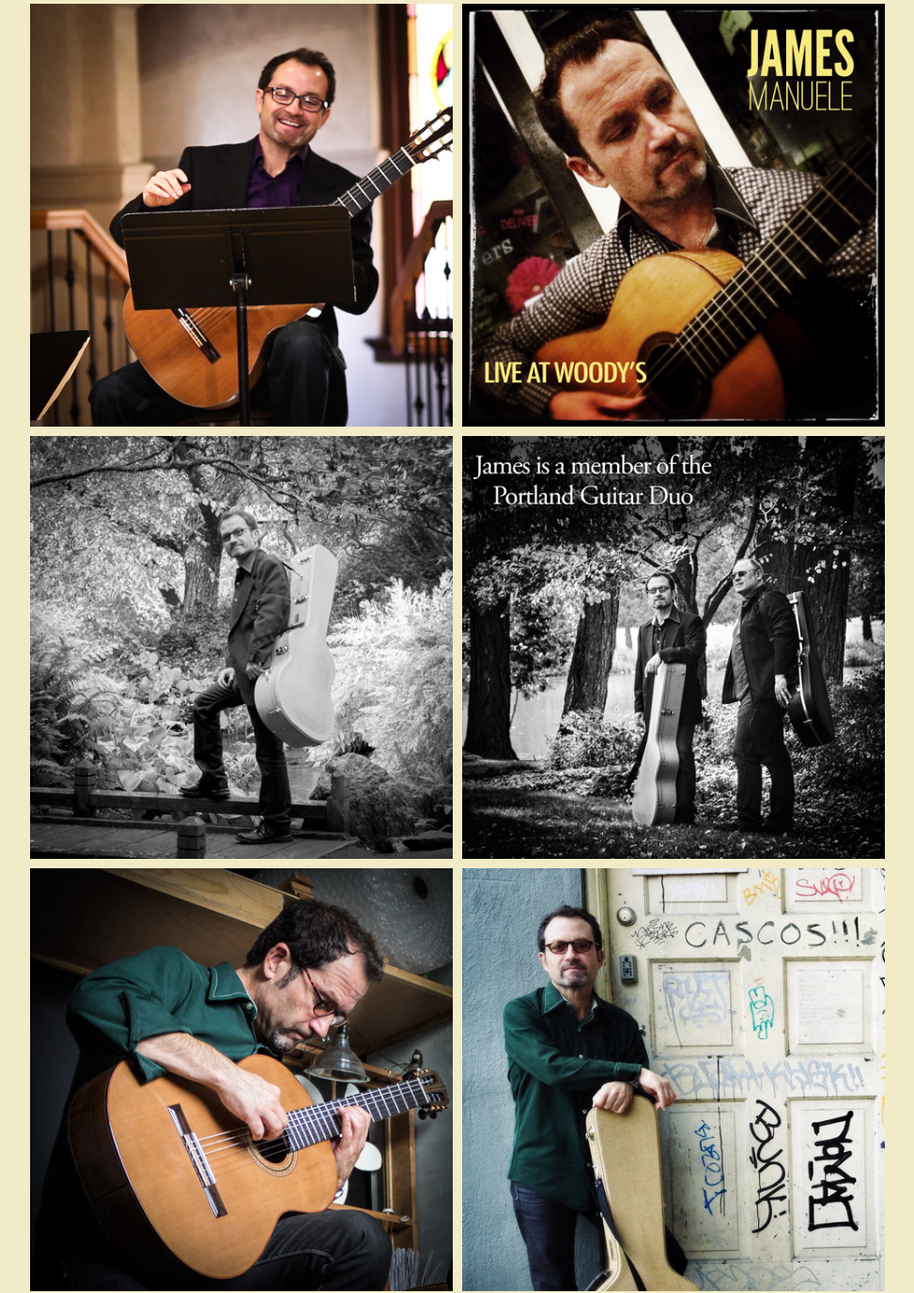
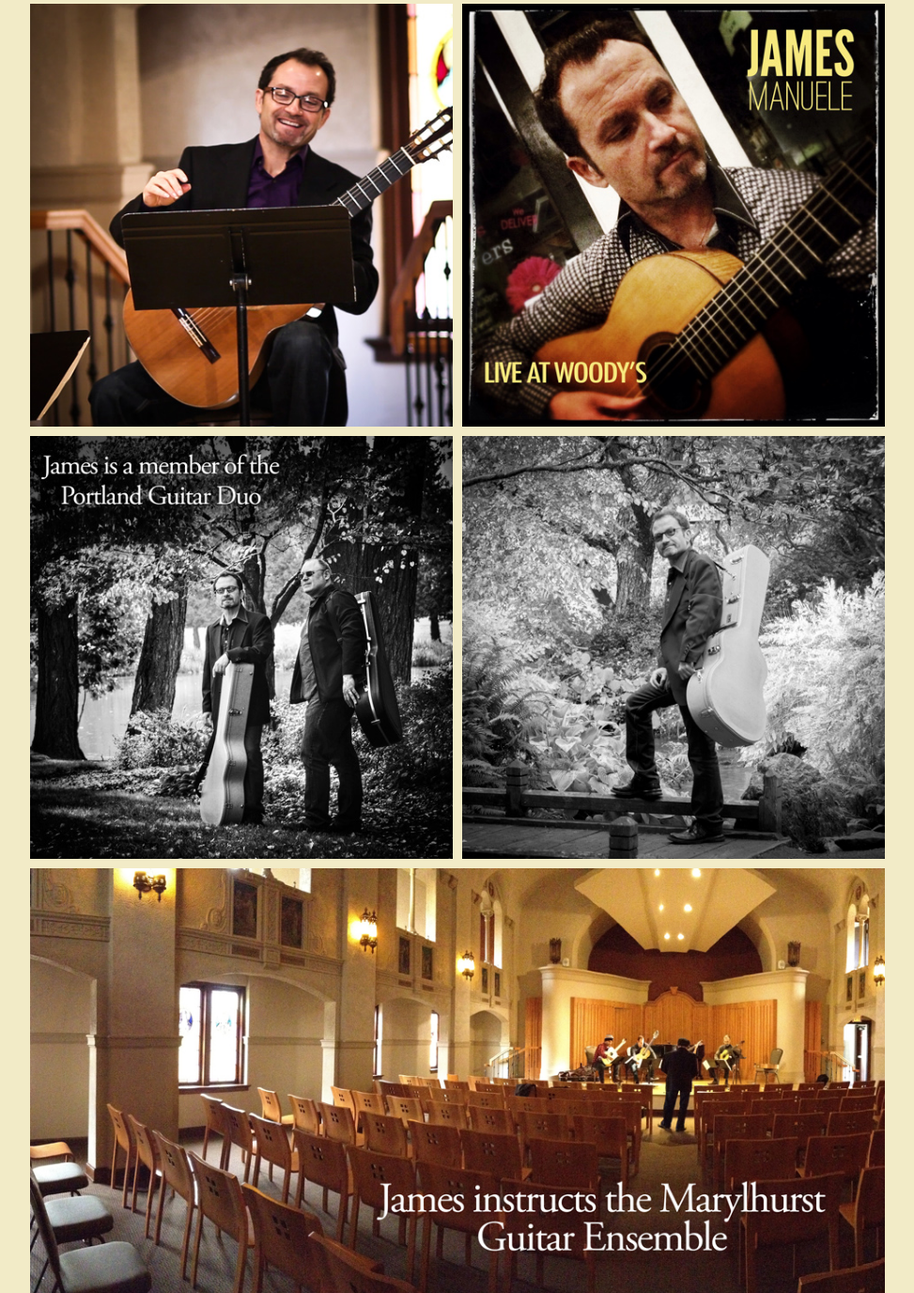
Before and after one commit to X10project/manuele, a PHP site: page / in a window 1280 px wide. Shown: the part 1524-2900 px from the top of the page at 94% size, without its empty margins (153-1126 px from the left). Run offline with PHP 8.4, Linux system fonts and the light colour scheme; some libraries are stand-ins or nearby versions.

Commit message:
Change CSS border / home page

```diff
--- a/css/styles.css
+++ b/css/styles.css
@@ -31,7 +31,7 @@ a:hover {
 
 /* -------------------------------------------------------content structure */
 nav, .card {
-	border: 3px solid transparent;
+	border: 3px solid #f2ebc7;
 }
 nav {
 	border-top: none;
@@ -53,7 +53,7 @@ nav {
 		width: 80%;
 	}
 	nav, .card {
-		border: 5px solid transparent;
+		border: 5px solid #f2ebc7;
 	}
 	nav {
 		border-top: none;
--- a/home.html
+++ b/home.html
@@ -54,18 +54,15 @@
 		<img class="u-max-full-width card" src="img/manuele-tall-portrait.jpg" alt="">
 		<img class="u-max-full-width card" src="img/manuele-about-noir.jpg" alt="">
 		<img class="u-max-full-width card" src="img/manuele-walking-2.gif" alt="">
-
 		<img class="u-max-full-width card" src="img/manuele-about-smile-2.jpg" alt="">
 		<img class="u-max-full-width card" src="img/manuele-live-woodys.jpg" alt="">
+		<img class="u-max-full-width card" src="img/manuele-home-pdxduo.jpg" alt="">
 		<img class="u-max-full-width card" src="img/manuele-about-bw-port.jpg" alt="">
-		<img class="u-max-full-width card" src="img/manuele-home-pdxduo.jpg" alt="">
+		<img class="u-max-full-width card landscape" src="img/manuele-learn-ensemble.jpg" alt="">
+		<img class="u-max-full-width card" src="img/manuele-solo-look.jpg" alt="">
 		<img class="u-max-full-width card" src="img/manuele-about-jam.jpg" alt="">
-		<img class="u-max-full-width card" src="img/manuele-solo-look.jpg" alt="">
 		<img class="u-max-full-width card" src="img/manuele-headshot.jpg" alt="">
 
-
-		<img class="u-max-full-width card" src="img/manuele-about-port-lg.jpg" alt="">
-		<img class="u-max-full-width card" src="img/manuele-about-port-lg.jpg" alt="">
 
 		<!------------------------ -->
 		<!-- modify content above -->
```
